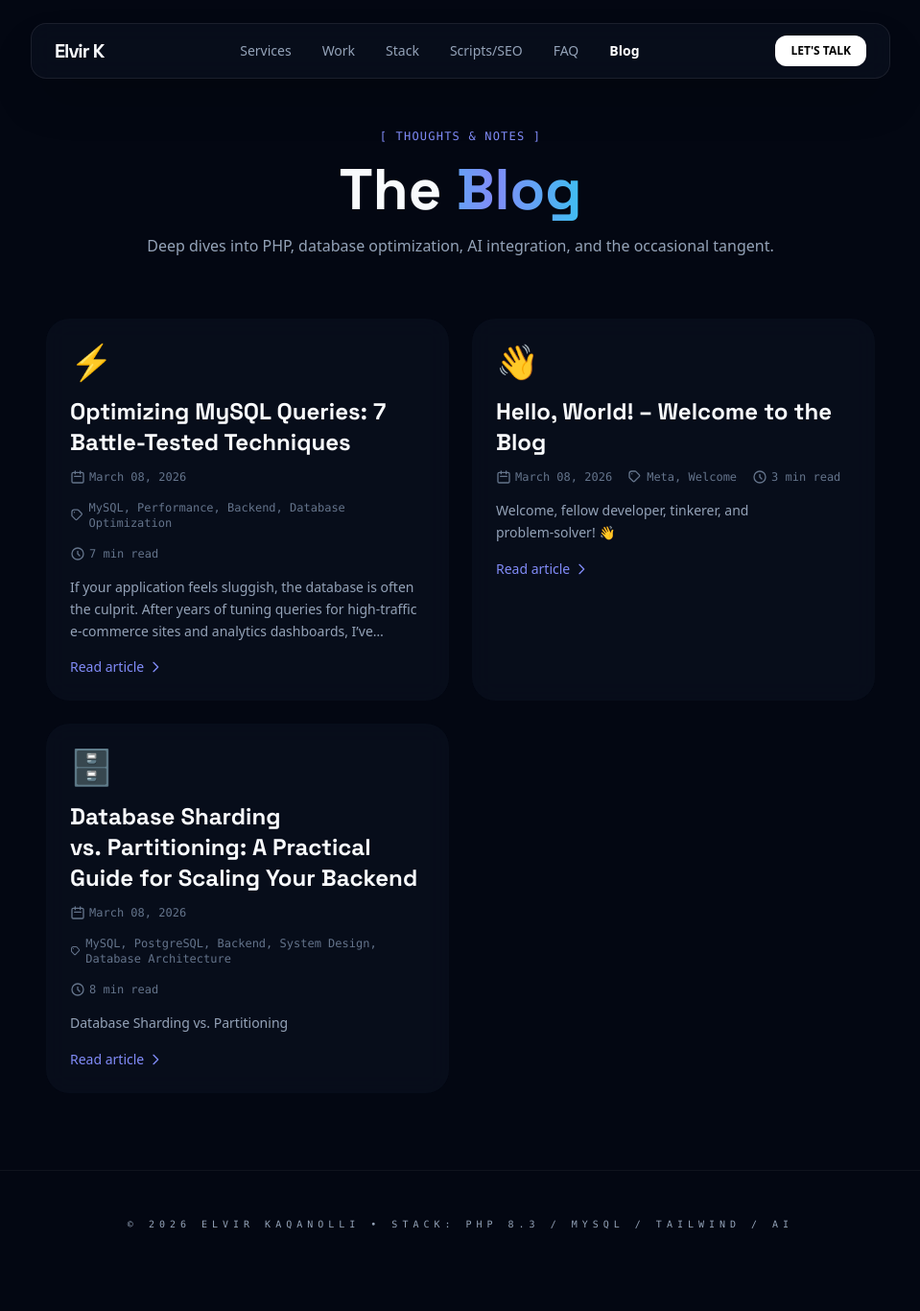
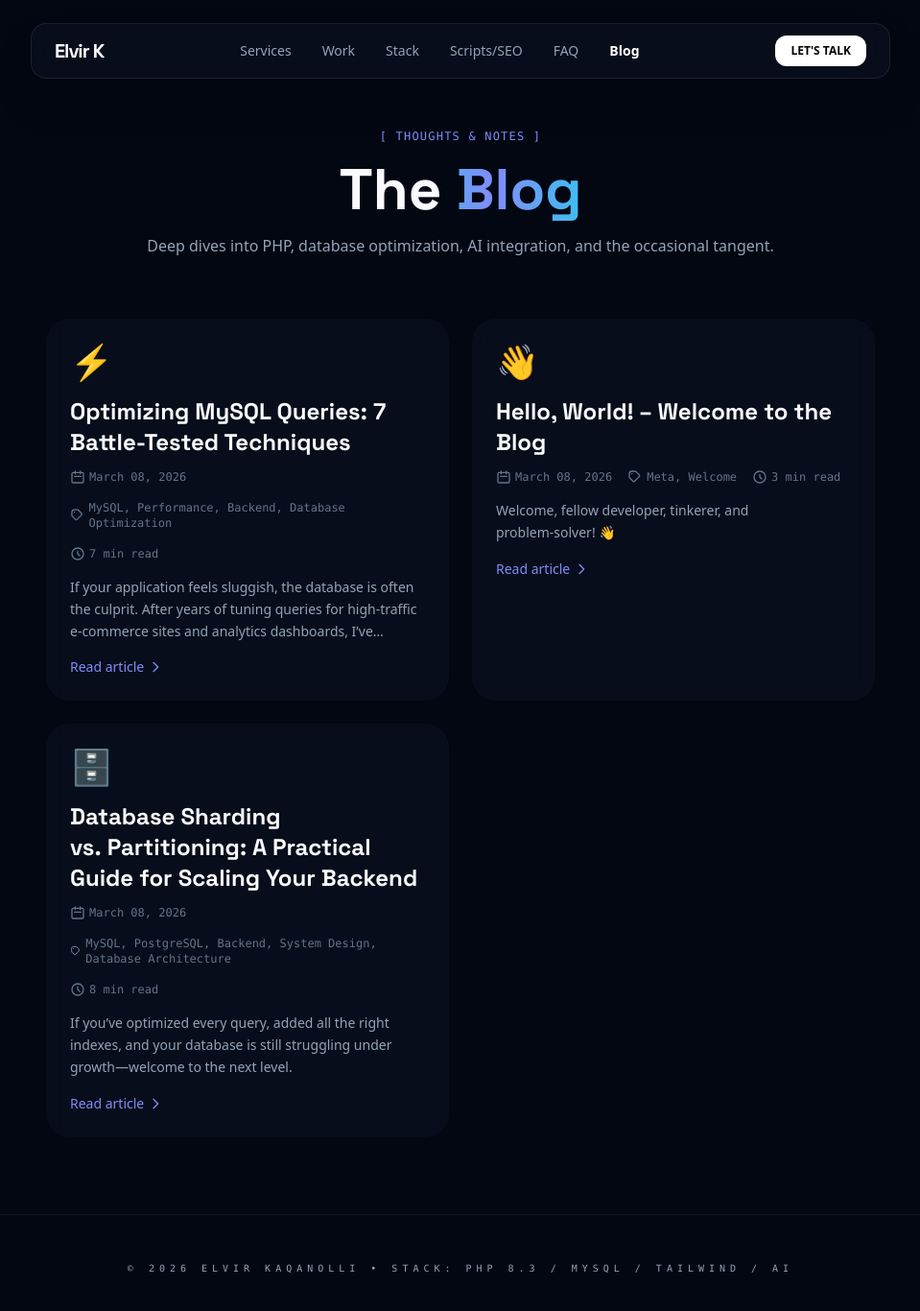
Before and after one commit to elvir-k/elvir-k.github.io, a Jekyll site: the page built from blog/index.html, in a window 1280 px wide and 1377 px high. Shown: the top 1366 px of the window at 96% size, without its empty margins (160-1119 px from the left). Built offline with Jekyll 4.4.1, drawn with Linux system fonts in a browser that asks for light colours; nearby versions of some CDN libraries; part of the change alters nothing that is shown.

Commit message:
Revise content on database sharding vs partitioning
Updated the description and content for clarity and detail on database sharding and partitioning strategies, including examples and decision frameworks.

````diff
--- a/_posts/2026-03-08-database-sharding-vs-partitioning.md
+++ b/_posts/2026-03-08-database-sharding-vs-partitioning.md
@@ -7,9 +7,8 @@ categories:
 - System Design
 - Database Architecture
 date: 2026-03-08
-description: Learn when to shard vs partition your database. A practical
-  backend engineering guide explaining scaling strategies for MySQL and
-  PostgreSQL.
+description: Learn when to shard vs. partition your database from a
+  seasoned backend engineer who's scaled systems beyond single servers.
 icon: 🗄️
 image: /assets/images/blog/database-sharding-partitioning.jpg
 layout: post
@@ -25,64 +24,49 @@ title: "Database Sharding vs. Partitioning: A Practical Guide for
   Scaling Your Backend"
 ---
 
-# Database Sharding vs. Partitioning
+If you've optimized every query, added all the right indexes, and your
+database is *still* struggling under growth---welcome to the next level.
 
-Scaling databases is one of the most important challenges backend
-engineers face.
+After scaling databases for e-commerce platforms handling millions of
+orders and SaaS products with petabytes of data, I've learned that
+**choosing between sharding and partitioning can make or break your
+architecture**.
 
-If you've optimized every query, added indexes, tuned caches, and your
-database **still struggles under growth**, you're entering the next
-stage of scaling architecture.
+Here's how to decide which strategy is right for your situation.
 
-After working on systems processing **millions of e‑commerce orders and
-multi‑terabyte SaaS datasets**, one lesson becomes clear:
-
-> Choosing between **sharding** and **partitioning** can determine
-> whether your system scales smoothly or collapses under load.
-
-This guide explains **when to use partitioning, when to shard, and how
-to decide between them.**
+```{=html}
+<!--more-->
+```
+> Already optimized your queries? Skip to the decision framework.
 
 ------------------------------------------------------------------------
 
-```{=html}
+## 1. First, Understand the Limits of Optimization
 
-```
-## 1. Understand the Limits of Optimization
+Before we dive in, let's be clear: sharding and partitioning are **not
+substitutes for optimization**.
 
-Before introducing architectural complexity, ensure you've already
-optimized your database.
+Once your queries are lean, ask yourself:
 
-Sharding and partitioning are **not replacements for good query
-design**.
+**Is my data outgrowing a single server?**
 
-Ask yourself:
-
-**Is the dataset outgrowing a single machine?**
-
-### Warning signs
+Signs it might be time:
 
 -   Backups take hours
--   `ALTER TABLE` operations take minutes or fail
--   Disk I/O constantly sits near **100%**
--   You frequently delete or archive old data manually
-
-If these symptoms appear, it may be time to restructure how your data is
-stored.
+-   `ALTER TABLE` runs for minutes (or fails)
+-   Disk I/O is consistently near 100%
+-   You're frequently pruning old data manually
 
 ------------------------------------------------------------------------
 
-# 2. What Is Database Partitioning?
+## 2. What Is Database Partitioning? (Logical Splits)
 
-Partitioning divides **one logical table** into smaller physical
-segments.
+Partitioning divides a single table into smaller physical pieces while
+keeping the logical table intact.
 
-From the application's perspective, it still behaves like **a single
-table**.
+From the application's perspective, it's still **one table**.
 
-The database engine decides which partition contains the requested rows.
-
-## Example: Range Partitioning in MySQL
+### Example: Range Partitioning in MySQL
 
 ``` sql
 CREATE TABLE orders (
@@ -99,69 +83,33 @@ PARTITION BY RANGE (YEAR(order_date)) (
 );
 ```
 
-When querying 2021 orders, MySQL scans only the `p_2021` partition
-instead of the entire dataset.
+When querying orders from 2021, MySQL scans only the `p_2021` partition.
 
-This technique is called **partition pruning**.
+### When Partitioning Shines
+
+  Use Case           Why It Works
+  ------------------ ----------------------------------------------
+  Time-series data   Queries filter by date
+  Easy archival      Drop old partitions instead of large DELETEs
+  Maintenance        Optimize partitions independently
+
+### The Catch
+
+All partitions still live on the **same server**.
+
+Partitioning improves organization and performance but **does not
+increase total server capacity**.
 
 ------------------------------------------------------------------------
 
-## When Partitioning Works Best
+## 3. What Is Database Sharding? (Physical Splits)
 
-  Use Case             Why It Works
-  -------------------- ------------------------------------------
-  Time-series data     Queries typically filter by date
-  Logs or analytics    Data naturally groups by time
-  Archiving old data   Old partitions can be dropped instantly
-  Maintenance          Operations can run on a single partition
+Sharding distributes data across **multiple independent database
+servers**.
 
-### Example
+Each shard stores only part of the dataset.
 
-Instead of:
-
-``` sql
-DELETE FROM orders WHERE created_at < '2018-01-01';
-```
-
-You can simply drop a partition:
-
-``` sql
-ALTER TABLE orders DROP PARTITION p_2018;
-```
-
-------------------------------------------------------------------------
-
-## Partitioning Limitations
-
-Partitioning improves organization and query performance, but
-**everything still runs on one database server**.
-
-This means:
-
--   Storage is still limited to one machine
--   Write throughput is unchanged
--   CPU and disk I/O remain a bottleneck
-
-Partitioning **improves efficiency**, but it **does not horizontally
-scale infrastructure**.
-
-------------------------------------------------------------------------
-
-# 3. What Is Database Sharding?
-
-Sharding distributes data across **multiple database servers**.
-
-Each server stores only part of the dataset.
-
-Instead of one large database, you now have **many smaller databases**
-called *shards*.
-
-The application (or a proxy layer) determines which shard stores each
-record.
-
-------------------------------------------------------------------------
-
-## Simple Sharding Example
+### Conceptual Example
 
 ``` python
 def get_shard(customer_id):
@@ -172,179 +120,128 @@ conn = get_shard(123)
 conn.execute("SELECT * FROM orders WHERE customer_id = 123")
 ```
 
-This example distributes data across **8 shards** using `customer_id`.
+### When Sharding Becomes Necessary
+
+-   Data exceeds a single server's capacity
+-   Extremely high write throughput
+-   Geographic distribution requirements
+-   Regulatory data locality rules
+
+### The Hard Truth
+
+Sharding adds complexity:
+
+-   Cross-shard queries become difficult
+-   Distributed transactions are risky
+-   Schema migrations must run across all shards
+-   Resharding is operationally complex
 
 ------------------------------------------------------------------------
 
-## When Sharding Becomes Necessary
+## 4. Sharding vs Partitioning
 
-Sharding becomes unavoidable when:
-
--   Data exceeds **single-server storage limits**
--   Write throughput exceeds server capacity
--   Applications require **global distribution**
--   Regulations require **data locality**
-
-Large platforms like Netflix, Amazon, and Shopify rely heavily on
-sharding.
+  Aspect         Partitioning    Sharding
+  -------------- --------------- ------------------
+  Location       Single server   Multiple servers
+  Complexity     Low             High
+  SQL support    Full            Limited
+  Transactions   Easy            Hard
+  Scaling        Limited         Horizontal
+  Data size      100GB--1TB      Multi‑TB
+  Setup          Minutes         Weeks
 
 ------------------------------------------------------------------------
 
-# 4. The Hidden Complexity of Sharding
+## 5. Decision Framework
 
-While powerful, sharding introduces serious engineering challenges.
+### Can partitioning solve it?
 
-### Cross-shard queries
+✔ Natural data boundaries\
+✔ Queries target specific partitions\
+✔ Still fits on one strong server
 
-Queries spanning multiple shards require **scatter‑gather queries**.
+➡ Start with partitioning.
 
-### Distributed transactions
+### Do you truly need sharding?
 
-ACID guarantees across shards become complex and slow.
+❌ Server CPU / IO maxed out\
+❌ Dataset larger than 5--10TB\
+❌ 10k+ writes per second\
+❌ Geographic data distribution
 
-### Schema migrations
-
-Every shard must be updated individually.
-
-### Resharding
-
-Adding or removing shards requires **data migration across servers**.
+➡ Prepare for sharding.
 
 ------------------------------------------------------------------------
 
-# 5. Sharding vs Partitioning
+## 6. Real‑World Example
 
-  Feature             Partitioning     Sharding
-  ------------------- ---------------- ------------------
-  Infrastructure      Single server    Multiple servers
-  Complexity          Low              High
-  SQL Support         Full             Limited
-  Transactions        Easy             Hard
-  Scaling             Organizational   Horizontal
-  Typical Data Size   100GB -- 1TB     Multi‑TB
-  Setup Time          Minutes          Weeks
+An e‑commerce platform grew to **50 million orders**.
+
+**Phase 1:** Partitioning by `YEAR(created_at)`.
+
+Dropping old data:
+
+``` sql
+ALTER TABLE orders DROP PARTITION p_2018;
+```
+
+**Phase 2:** Write load maxed out.
+
+Solution: shard by `customer_id` across **8 servers**.
+
+Partitioning delayed sharding by several years.
 
 ------------------------------------------------------------------------
 
-# 6. Decision Framework
+## 7. Common Pitfalls
 
-Follow these questions in order.
+### Bad Sharding Key
 
-## Step 1 --- Can partitioning solve the problem?
+``` sql
+-- Bad: auto increment id
+-- Causes shard hotspots
+```
 
-✔ Data has natural boundaries (time, region, category)\
-✔ Queries target specific partitions\
-✔ The dataset still fits on one powerful server
+Better:
 
-**If yes → Use partitioning first.**
+``` sql
+-- customer_id or user_id
+```
 
-It provides **years of additional scalability** with minimal complexity.
+### Too Many Partitions
+
+Avoid thousands of partitions.
+
+Prefer **monthly or yearly partitions**.
+
+### Forgetting Resharding
+
+Plan how you'll rebalance shards as data grows.
+
+### Ignoring Secondary Indexes
+
+Queries not using the shard key may require **scatter‑gather across
+shards**.
 
 ------------------------------------------------------------------------
 
-## Step 2 --- Do you truly need sharding?
+## Scaling Playbook
 
-Consider sharding if:
-
--   The database server is maxed out on CPU or I/O
--   Data exceeds **5--10 TB**
--   The system handles **10k+ writes per second**
--   Users require global low‑latency access
-
-If several of these are true, begin planning a sharding strategy.
+1.  Optimize queries
+2.  Add partitioning around \~100GB tables
+3.  Shard only when single‑server scaling is exhausted
+4.  Monitor using query logs and metrics
 
 ------------------------------------------------------------------------
 
-# 7. Real World Example
+## Final Thought
 
-An e‑commerce platform reached **50 million orders**.
+The best scaling strategy is the one you don't need because you
+optimized well.
 
-### Phase 1 --- Partitioning
+But when you do:
 
-Orders were partitioned by:
+**Partitioning organizes.\
+Sharding distributes.**
 
-    YEAR(created_at)
-
-This allowed easy archival and faster queries.
-
-### Phase 2 --- Sharding
-
-Eventually write throughput exceeded a single server.
-
-The solution:
-
-    Shard by customer_id across 8 database servers
-
-Partitioning delayed sharding for **multiple years**, buying time to
-design the correct architecture.
-
-------------------------------------------------------------------------
-
-# 8. Common Pitfalls
-
-## Poor Sharding Key
-
-Bad example:
-
-``` sql
--- Sharding by auto increment id
-```
-
-This creates **hot shards**.
-
-Better options:
-
-    customer_id
-    user_id
-    tenant_id
-
-------------------------------------------------------------------------
-
-## Too Many Partitions
-
-Daily partitions across years can create **thousands of partitions**,
-increasing metadata overhead.
-
-Prefer:
-
--   Monthly partitions
--   Yearly partitions
-
-------------------------------------------------------------------------
-
-## Ignoring Secondary Indexes
-
-In sharded systems:
-
-Indexes exist **per shard**.
-
-Queries not using the shard key require **fan‑out queries across every
-shard**.
-
-------------------------------------------------------------------------
-
-# 9. Scaling Strategy Cheat Sheet
-
-1️⃣ Optimize queries, indexes, and caching\
-2️⃣ Add partitioning once tables exceed \~100GB\
-3️⃣ Introduce sharding only when single-server scaling is exhausted\
-4️⃣ Continuously monitor performance metrics
-
-------------------------------------------------------------------------
-
-# Final Thought
-
-The best scaling strategy is the one you **never needed because
-optimization solved the problem**.
-
-But when the time comes:
-
-**Partitioning organizes data.**\
-**Sharding distributes data.**
-
-Understanding the difference before you need it can save **months of
-engineering work.**
-
-------------------------------------------------------------------------
-
-**Next article:** Database Replication Strategies for High Availability
+Know the difference before your database forces the decision.
````
